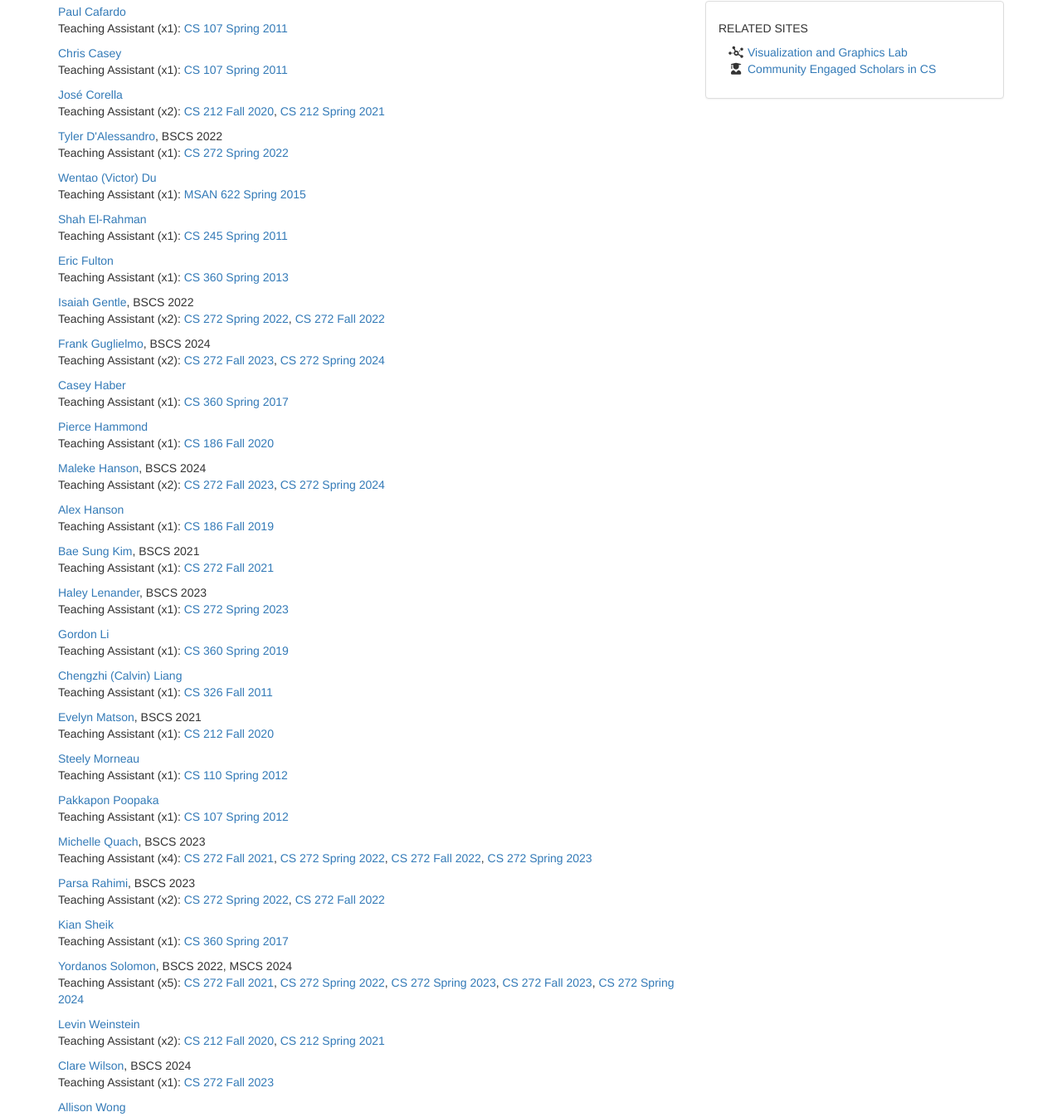
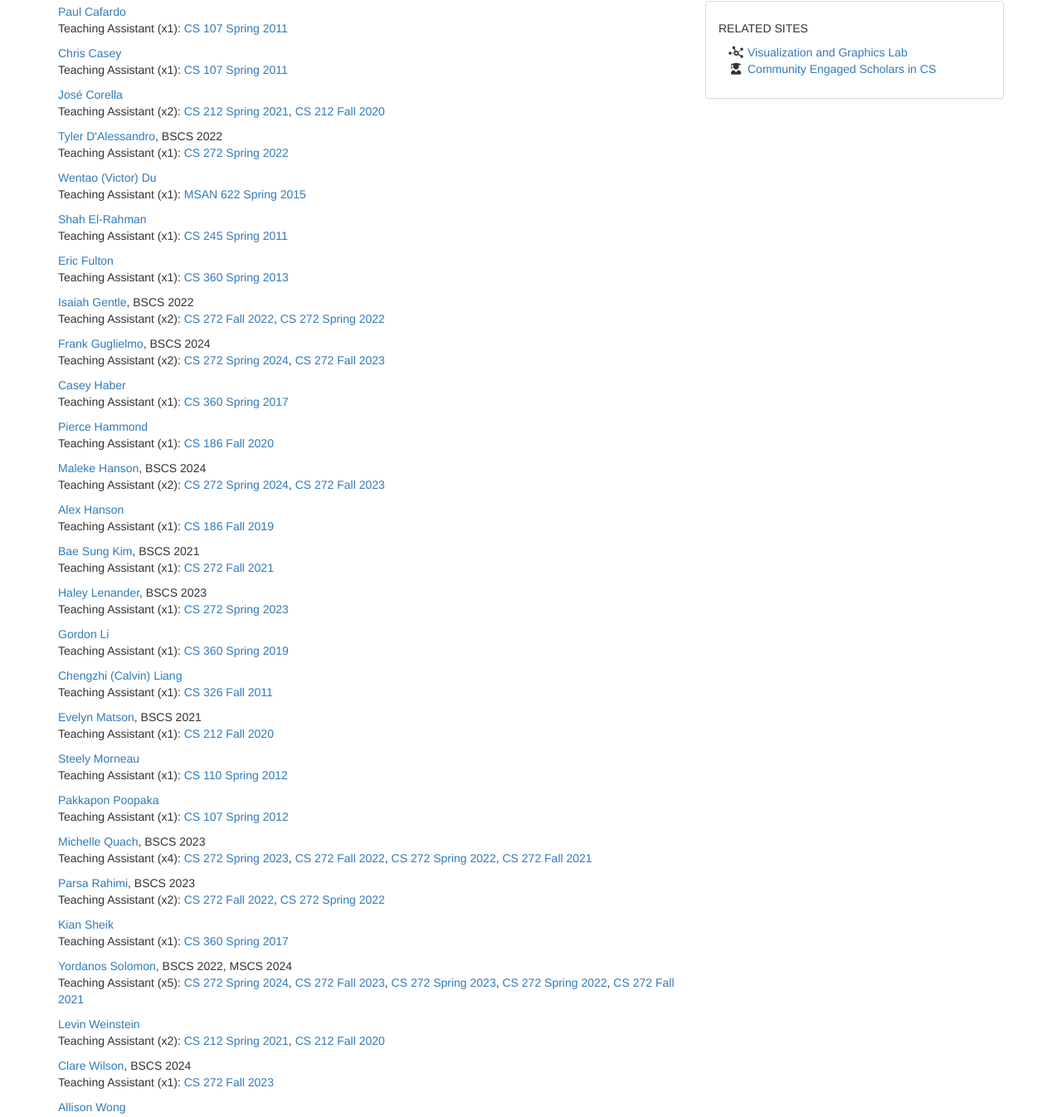
Before and after one commit to sjengle/sjengle.github.io, a Jekyll site: the page built from students.html, in a window 1280 px wide. Shown: the part 545-1891 px from the top of the page at 83% size. Built offline with Jekyll 4.4.1, drawn with Linux system fonts in a browser that asks for light colours; part of the change alters nothing that is shown.

```diff
--- a/students.html
+++ b/students.html
@@ -12,7 +12,7 @@ for student in students %}
     <p>
       <a href="{{ student.linkedin }}">{{ student.first }} {{ student.last }}</a><br/>{%
       if student.teaching %} {%
-        assign teaching = student.teaching | sort: "course" %}
+        assign teaching = student.teaching %}
           Teaching Assistant (x{{ teaching.size }}): {%
         for position in teaching %}{%
           assign course = site.data.teaching | where_exp: "course", "course.sort == position.course" | first %} {%
@@ -35,7 +35,7 @@ for student in students %}
     <p>
       <a href="{{ student.linkedin }}">{{ student.first }} {{ student.last }}</a>{% if student.graduated %}, {{ student.degree }} {{ student.graduated | date: "%Y" }}{% endif %}<br/>{%
   if student.teaching %} {%
-    assign teaching = student.teaching | sort: "course" %}
+    assign teaching = student.teaching %}
       Teaching Assistant (x{{ teaching.size }}): {%
     for position in teaching %}{%
       assign course = site.data.teaching | where_exp: "course", "course.sort == position.course" | first %} {%
```
